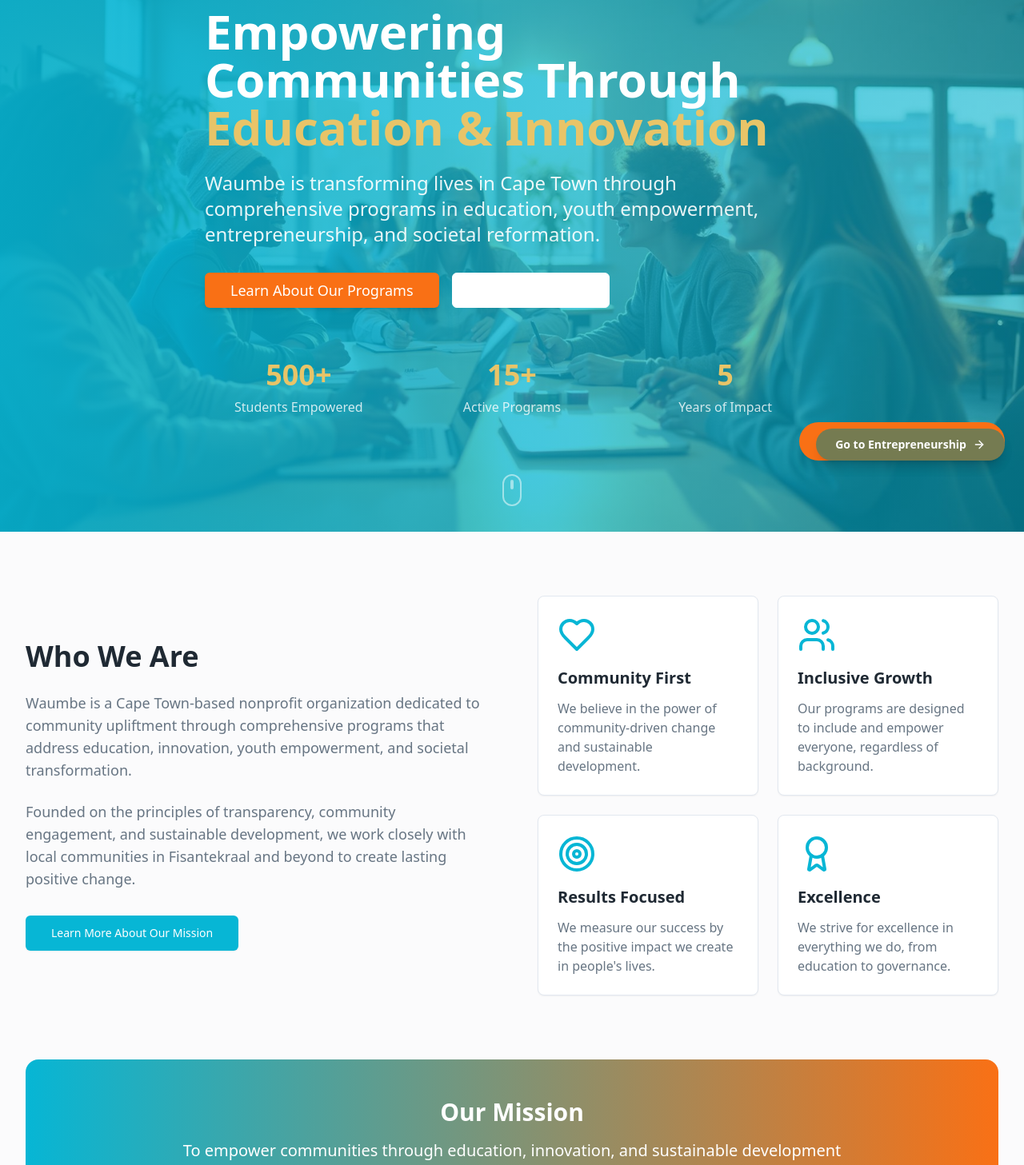
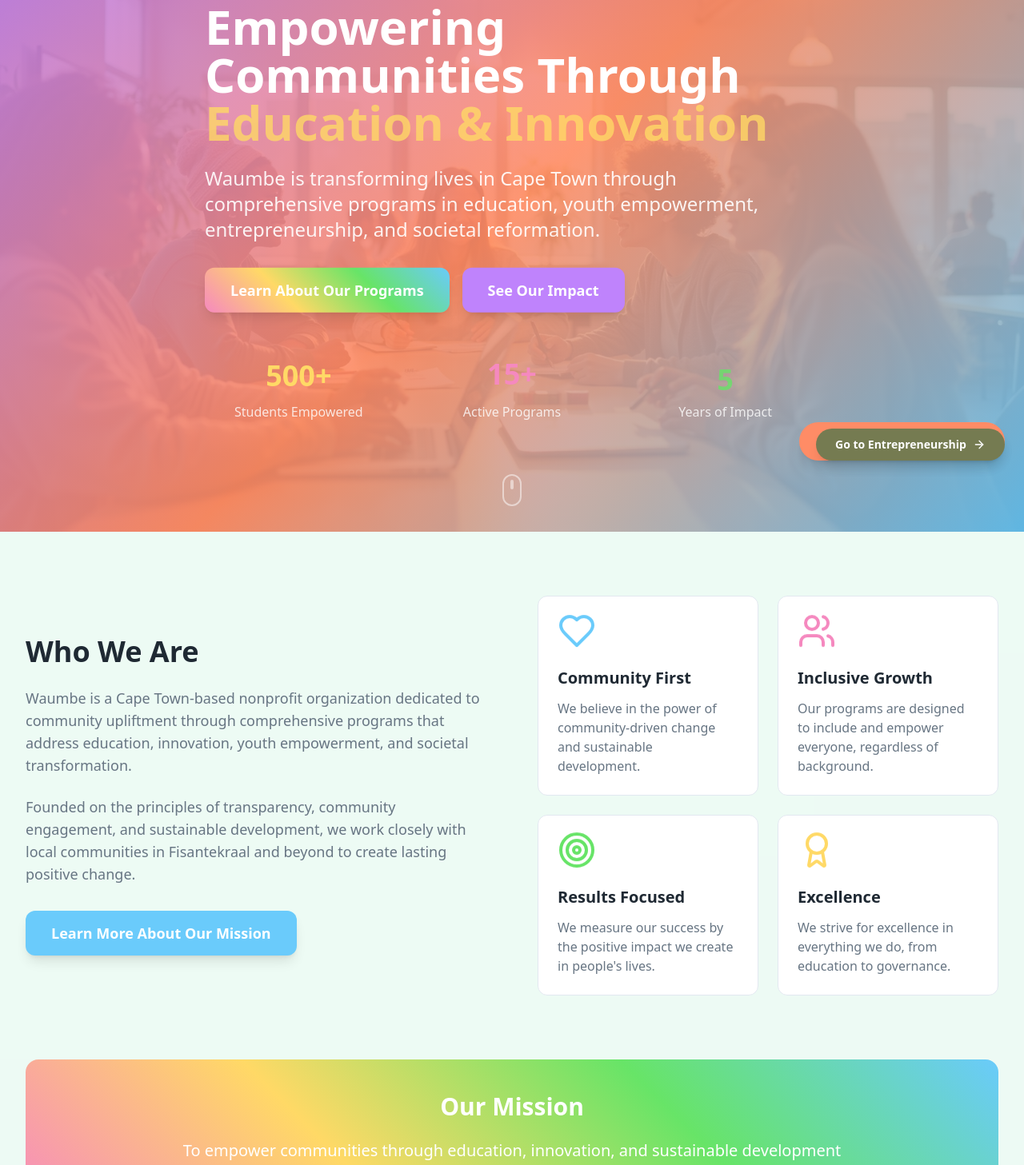
Before and after one commit to dev-tonde/waumbe-community-connect, a React (Vite) app: page / in a window 1280 px wide. Shown: the part 200-1657 px from the top of the page at 80% size. Built offline with nearby package versions, Linux system fonts and the light colour scheme.

Commit message:
Refactor: Improve UI and UX with vibrant colors and animations
Refactored the codebase to remove duplicate code and enhance the user interface with vibrant colors and fun animations. Minimized the use of the dull brand color and implemented adjustments for a more engaging user experience.

```diff
--- a/src/components/Hero.tsx
+++ b/src/components/Hero.tsx
@@ -1,4 +1,5 @@
 import { Button } from "@/components/ui/button";
+import { FunButton } from "@/components/ui/fun-button";
 import { ScrollAnimation } from "@/components/ScrollAnimation";
 import heroImage from "@/assets/hero-image.jpg";
 
@@ -12,7 +13,7 @@ const Hero = () => {
           alt="Community upliftment and education"
           className="w-full h-full object-cover"
         />
-        <div className="absolute inset-0 bg-gradient-to-r from-primary/90 to-primary/60" />
+        <div className="absolute inset-0 bg-gradient-hero opacity-90" />
       </div>
 
       {/* Content */}
@@ -21,7 +22,7 @@ const Hero = () => {
           <ScrollAnimation>
             <h1 className="text-4xl md:text-6xl font-bold text-white mb-6">
               Empowering Communities Through
-              <span className="block text-gold"> Education & Innovation</span>
+              <span className="block text-fun-yellow animate-pulse-slow"> Education & Innovation</span>
             </h1>
           </ScrollAnimation>
 
@@ -34,32 +35,31 @@ const Hero = () => {
 
           <ScrollAnimation delay={0.4}>
             <div className="flex flex-col sm:flex-row gap-4">
-              <Button variant="cta" size="lg" className="text-lg px-8 py-3">
+              <FunButton variant="rainbow" size="lg">
                 Learn About Our Programs
-              </Button>
-              <Button
-                variant="outline"
+              </FunButton>
+              <FunButton
+                variant="bounce"
                 size="lg"
-                className="text-lg px-8 py-3 text-white border-white hover:bg-white hover:text-primary"
               >
                 See Our Impact
-              </Button>
+              </FunButton>
             </div>
           </ScrollAnimation>
 
           {/* Stats */}
           <ScrollAnimation delay={0.6}>
             <div className="grid grid-cols-1 sm:grid-cols-3 gap-8 mt-16">
-              <div className="text-center">
-                <div className="text-3xl md:text-4xl font-bold text-gold mb-2">500+</div>
+              <div className="text-center transform hover:scale-110 transition-transform duration-300">
+                <div className="text-3xl md:text-4xl font-bold text-fun-yellow mb-2 animate-bounce-gentle">500+</div>
                 <div className="text-white/80">Students Empowered</div>
               </div>
-              <div className="text-center">
-                <div className="text-3xl md:text-4xl font-bold text-gold mb-2">15+</div>
+              <div className="text-center transform hover:scale-110 transition-transform duration-300">
+                <div className="text-3xl md:text-4xl font-bold text-fun-pink mb-2 animate-float">15+</div>
                 <div className="text-white/80">Active Programs</div>
               </div>
-              <div className="text-center">
-                <div className="text-3xl md:text-4xl font-bold text-gold mb-2">5</div>
+              <div className="text-center transform hover:scale-110 transition-transform duration-300">
+                <div className="text-3xl md:text-4xl font-bold text-fun-green mb-2 animate-pulse-slow">5</div>
                 <div className="text-white/80">Years of Impact</div>
               </div>
             </div>
--- a/src/components/WhoWeAre.tsx
+++ b/src/components/WhoWeAre.tsx
@@ -1,4 +1,4 @@
-import { Button } from "@/components/ui/button";
+import { FunButton } from "@/components/ui/fun-button";
 import { ScrollAnimation } from "@/components/ScrollAnimation";
 import { Heart, Users, Target, Award } from "lucide-react";
 
@@ -45,9 +45,9 @@ const WhoWeAre = () => {
                 Founded on the principles of transparency, community engagement, and sustainable development,
                 we work closely with local communities in Fisantekraal and beyond to create lasting positive change.
               </p>
-              <Button variant="default" size="lg">
+              <FunButton variant="primary" size="lg">
                 Learn More About Our Mission
-              </Button>
+              </FunButton>
             </div>
           </ScrollAnimation>
 
@@ -55,8 +55,8 @@ const WhoWeAre = () => {
           <div className="grid grid-cols-1 sm:grid-cols-2 gap-6">
             {values.map((value, index) => (
               <ScrollAnimation key={index} delay={index * 0.1}>
-                <div className="bg-card p-6 rounded-lg shadow-sm border border-border hover:shadow-md transition-shadow">
-                  <value.icon className="w-12 h-12 text-primary mb-4" />
+                <div className="bg-card p-6 rounded-xl shadow-fun border border-border hover:shadow-xl transition-all duration-300 transform hover:scale-105 hover:rotate-1">
+                  <value.icon className={`w-12 h-12 mb-4 ${index % 4 === 0 ? 'text-fun-blue' : index % 4 === 1 ? 'text-fun-pink' : index % 4 === 2 ? 'text-fun-green' : 'text-fun-yellow'} animate-bounce-gentle`} />
                   <h3 className="text-xl font-semibold text-foreground mb-3">
                     {value.title}
                   </h3>
@@ -72,8 +72,8 @@ const WhoWeAre = () => {
         {/* Mission Statement */}
         <ScrollAnimation delay={0.4}>
           <div className="mt-20 text-center">
-            <div className="bg-gradient-to-r from-primary to-accent p-8 md:p-12 rounded-2xl text-white">
-              <h3 className="text-2xl md:text-3xl font-bold mb-4">Our Mission</h3>
+            <div className="bg-gradient-fun p-8 md:p-12 rounded-2xl text-white transform hover:scale-105 transition-transform duration-300">
+              <h3 className="text-2xl md:text-3xl font-bold mb-4 animate-float">Our Mission</h3>
               <p className="text-lg md:text-xl max-w-4xl mx-auto">
                 To empower communities through education, innovation, and sustainable development
                 programs that create lasting positive change and unlock human potential.
--- /dev/null
+++ b/src/components/ui/fun-button.tsx
@@ -0,0 +1,53 @@
+import * as React from "react"
+import { Slot } from "@radix-ui/react-slot"
+import { cva, type VariantProps } from "class-variance-authority"
+import { cn } from "@/lib/utils"
+
+const funButtonVariants = cva(
+  "inline-flex items-center justify-center gap-2 whitespace-nowrap rounded-xl text-sm font-bold ring-offset-background transition-all duration-300 focus-visible:outline-none focus-visible:ring-2 focus-visible:ring-ring focus-visible:ring-offset-2 disabled:pointer-events-none disabled:opacity-50 [&_svg]:pointer-events-none [&_svg]:size-4 [&_svg]:shrink-0 transform hover:scale-105 active:scale-95",
+  {
+    variants: {
+      variant: {
+        primary: "bg-fun-blue text-fun-blue-foreground hover:bg-fun-blue/90 shadow-lg hover:shadow-xl",
+        secondary: "bg-fun-pink text-fun-pink-foreground hover:bg-fun-pink/90 shadow-lg hover:shadow-xl",
+        accent: "bg-fun-green text-fun-green-foreground hover:bg-fun-green/90 shadow-lg hover:shadow-xl",
+        warning: "bg-fun-yellow text-fun-yellow-foreground hover:bg-fun-yellow/90 shadow-lg hover:shadow-xl",
+        rainbow: "bg-gradient-fun text-white hover:opacity-90 shadow-lg hover:shadow-xl animate-float",
+        bounce: "bg-primary text-primary-foreground hover:bg-primary/90 shadow-lg hover:shadow-xl animate-bounce-gentle",
+        wiggle: "bg-accent text-accent-foreground hover:bg-accent/90 shadow-lg hover:shadow-xl hover:animate-wiggle",
+      },
+      size: {
+        default: "h-12 px-6 py-3",
+        sm: "h-10 rounded-lg px-4",
+        lg: "h-14 rounded-xl px-8 text-lg",
+        icon: "h-12 w-12",
+      },
+    },
+    defaultVariants: {
+      variant: "primary",
+      size: "default",
+    },
+  }
+)
+
+export interface FunButtonProps
+  extends React.ButtonHTMLAttributes<HTMLButtonElement>,
+    VariantProps<typeof funButtonVariants> {
+  asChild?: boolean
+}
+
+const FunButton = React.forwardRef<HTMLButtonElement, FunButtonProps>(
+  ({ className, variant, size, asChild = false, ...props }, ref) => {
+    const Comp = asChild ? Slot : "button"
+    return (
+      <Comp
+        className={cn(funButtonVariants({ variant, size, className }))}
+        ref={ref}
+        {...props}
+      />
+    )
+  }
+)
+FunButton.displayName = "FunButton"
+
+export { FunButton, funButtonVariants }
--- a/src/index.css
+++ b/src/index.css
@@ -17,30 +17,47 @@ All colors MUST be HSL.
     --popover: 0 0% 100%;
     --popover-foreground: 210 24% 16%;
 
-    --primary: 189 94% 43%;
+    /* Vibrant colors for a fun, child-friendly experience */
+    --primary: 270 95% 75%; /* Bright purple */
     --primary-foreground: 0 0% 100%;
 
-    --secondary: 210 17% 95%;
+    --secondary: 150 60% 85%; /* Soft mint green */
     --secondary-foreground: 210 24% 16%;
 
-    --muted: 210 17% 95%;
+    --muted: 45 100% 95%; /* Very light yellow */
     --muted-foreground: 210 12% 46%;
 
-    --accent: 24 95% 53%;
+    --accent: 15 100% 70%; /* Bright coral/orange */
     --accent-foreground: 0 0% 100%;
+
+    --fun-blue: 200 95% 70%; /* Bright sky blue */
+    --fun-blue-foreground: 0 0% 100%;
+
+    --fun-pink: 330 85% 75%; /* Bright pink */
+    --fun-pink-foreground: 0 0% 100%;
+
+    --fun-green: 120 70% 65%; /* Bright green */
+    --fun-green-foreground: 0 0% 100%;
+
+    --fun-yellow: 45 100% 70%; /* Bright yellow */
+    --fun-yellow-foreground: 210 24% 16%;
 
     --gold: 43 74% 66%;
     --gold-foreground: 210 24% 16%;
 
+    /* Minimal use of brand color as accent only */
     --waumbe: 69 21% 40%;
     --waumbe-foreground: 0 0% 100%;
 
-    --gradient-primary: linear-gradient(135deg, hsl(189 94% 43%), hsl(189 84% 53%));
-    --gradient-accent: linear-gradient(135deg, hsl(24 95% 53%), hsl(24 85% 63%));
-    --gradient-hero: linear-gradient(135deg, hsl(189 94% 43%) 0%, hsl(24 95% 53%) 100%);
+    /* Fun gradients for vibrant design */
+    --gradient-primary: linear-gradient(135deg, hsl(270 95% 75%), hsl(200 95% 70%));
+    --gradient-accent: linear-gradient(135deg, hsl(15 100% 70%), hsl(330 85% 75%));
+    --gradient-hero: linear-gradient(135deg, hsl(270 95% 75%) 0%, hsl(15 100% 70%) 50%, hsl(200 95% 70%) 100%);
+    --gradient-fun: linear-gradient(45deg, hsl(330 85% 75%), hsl(45 100% 70%), hsl(120 70% 65%), hsl(200 95% 70%));
 
-    --shadow-soft: 0 4px 20px -4px hsl(189 94% 43% / 0.15);
-    --shadow-strong: 0 10px 40px -10px hsl(189 94% 43% / 0.25);
+    --shadow-soft: 0 4px 20px -4px hsl(270 95% 75% / 0.15);
+    --shadow-strong: 0 10px 40px -10px hsl(270 95% 75% / 0.25);
+    --shadow-fun: 0 8px 32px -8px hsl(330 85% 75% / 0.3);
 
     --destructive: 0 84.2% 60.2%;
     --destructive-foreground: 210 40% 98%;
--- a/tailwind.config.ts
+++ b/tailwind.config.ts
@@ -51,6 +51,22 @@ export default {
 				waumbe: {
 					DEFAULT: 'hsl(var(--waumbe))',
 					foreground: 'hsl(var(--waumbe-foreground))'
+				},
+				'fun-blue': {
+					DEFAULT: 'hsl(var(--fun-blue))',
+					foreground: 'hsl(var(--fun-blue-foreground))'
+				},
+				'fun-pink': {
+					DEFAULT: 'hsl(var(--fun-pink))',
+					foreground: 'hsl(var(--fun-pink-foreground))'
+				},
+				'fun-green': {
+					DEFAULT: 'hsl(var(--fun-green))',
+					foreground: 'hsl(var(--fun-green-foreground))'
+				},
+				'fun-yellow': {
+					DEFAULT: 'hsl(var(--fun-yellow))',
+					foreground: 'hsl(var(--fun-yellow-foreground))'
 				},
 				popover: {
 					DEFAULT: 'hsl(var(--popover))',
@@ -122,6 +138,41 @@ export default {
 						opacity: '1',
 						transform: 'scale(1)'
 					}
+				},
+				'bounce-gentle': {
+					'0%, 100%': {
+						transform: 'translateY(0)'
+					},
+					'50%': {
+						transform: 'translateY(-5px)'
+					}
+				},
+				'wiggle': {
+					'0%, 100%': {
+						transform: 'rotate(0deg)'
+					},
+					'25%': {
+						transform: 'rotate(-3deg)'
+					},
+					'75%': {
+						transform: 'rotate(3deg)'
+					}
+				},
+				'float': {
+					'0%, 100%': {
+						transform: 'translateY(0px)'
+					},
+					'50%': {
+						transform: 'translateY(-10px)'
+					}
+				},
+				'pulse-slow': {
+					'0%, 100%': {
+						opacity: '1'
+					},
+					'50%': {
+						opacity: '0.7'
+					}
 				}
 			},
 			animation: {
@@ -129,7 +180,17 @@ export default {
 				'accordion-up': 'accordion-up 0.2s ease-out',
 				'fade-in': 'fade-in 0.6s ease-out',
 				'slide-up': 'slide-up 0.6s ease-out',
-				'scale-in': 'scale-in 0.4s ease-out'
+				'scale-in': 'scale-in 0.4s ease-out',
+				'bounce-gentle': 'bounce-gentle 2s ease-in-out infinite',
+				'wiggle': 'wiggle 1s ease-in-out infinite',
+				'float': 'float 3s ease-in-out infinite',
+				'pulse-slow': 'pulse-slow 3s ease-in-out infinite'
+			},
+			backgroundImage: {
+				'gradient-fun': 'var(--gradient-fun)',
+				'gradient-hero': 'var(--gradient-hero)',
+				'gradient-primary': 'var(--gradient-primary)',
+				'gradient-accent': 'var(--gradient-accent)'
 			}
 		}
 	},
```
Also changed, not shown: src/components/CorePrograms.tsx (+8 -8 lines), src/components/StayConnected.tsx (+45 -29 lines).
